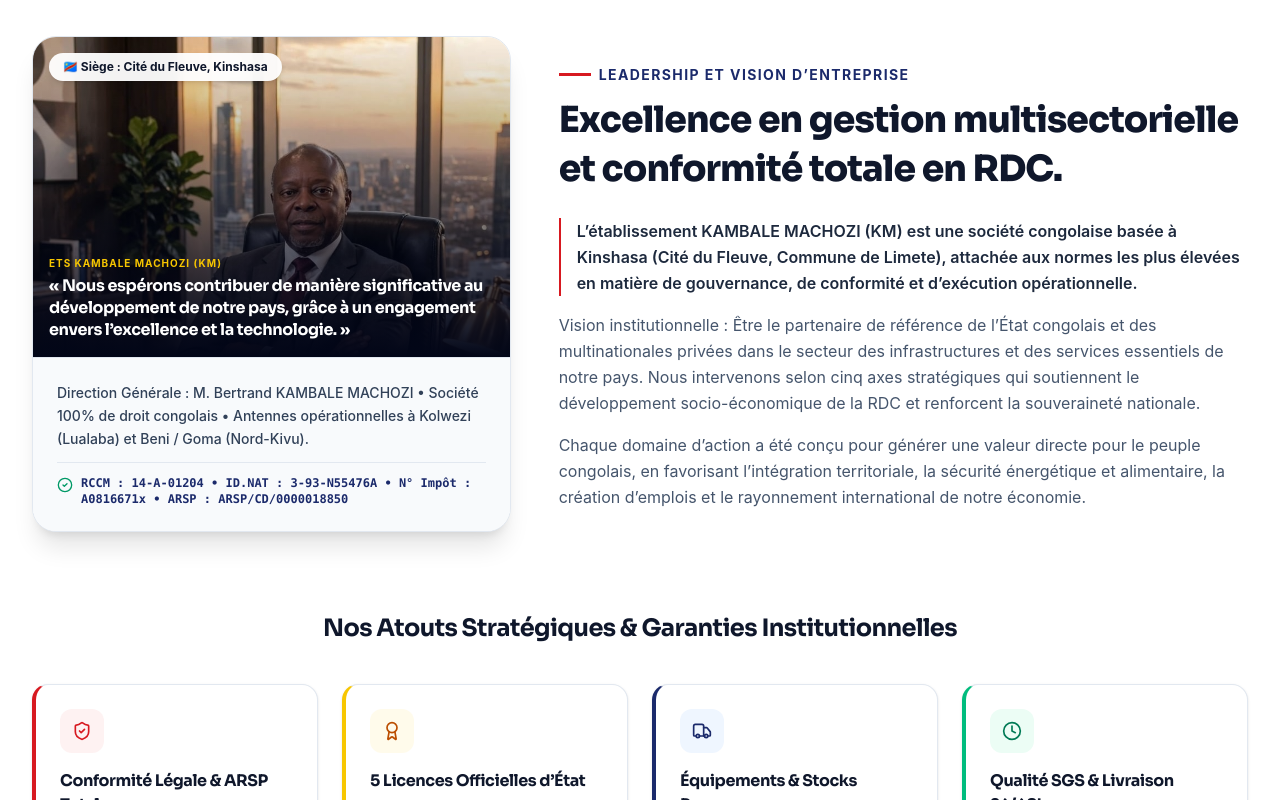
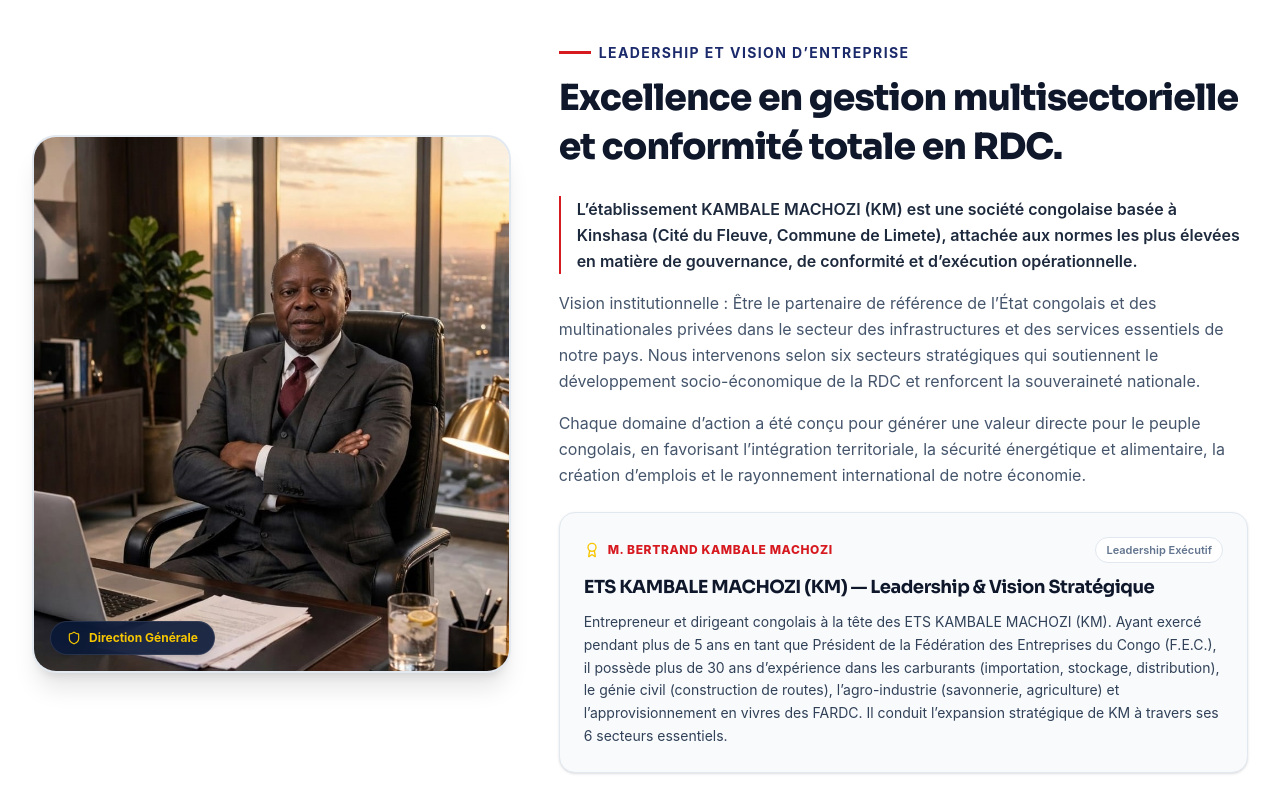
Before and after one commit to EducaTecnologia/kambalemachozi, a React (Vite) app: page / in a window 1280 px wide. Shown: the part 860-1660 px from the top of the page. Built offline with nearby package versions, Linux system fonts and the light colour scheme.

Commit message:
refactor(i18n): update corporate vision and leadership data
Updated strategic sector count from five to six and added new biographical fields for leadership information across all supported languages.

```diff
--- a/src/components/MissionVision.tsx
+++ b/src/components/MissionVision.tsx
@@ -1,5 +1,5 @@
 import React from 'react';
-import { ShieldCheck, Award, Truck, Clock, CheckCircle2 } from 'lucide-react';
+import { ShieldCheck, Award, Truck, Clock, Shield } from 'lucide-react';
 import { Language } from '../types';
 import { getTranslation, IMAGES } from '../data/content';
 
@@ -37,48 +37,25 @@
       <div className="max-w-7xl mx-auto px-4 sm:px-6 lg:px-8">
         {/* Top Block: 2 Columns */}
         <div className="grid grid-cols-1 lg:grid-cols-12 gap-8 lg:gap-12 items-center mb-16">
-          {/* Left Column: Executive Vision Card & Photo */}
-          <div className="lg:col-span-5">
-            <div className="relative rounded-3xl overflow-hidden border border-slate-200 bg-white shadow-xl">
-              <div className="relative h-72 sm:h-80 w-full overflow-hidden">
+          {/* Left Column: Full Unobstructed Executive Leader Portrait (Matching Governance section) */}
+          <div className="lg:col-span-5 relative">
+            <div className="relative rounded-3xl overflow-hidden aspect-[4/4.8] sm:aspect-[4/4.5] max-w-sm sm:max-w-md lg:max-w-none mx-auto border-2 border-slate-200/90 shadow-xl bg-slate-100 group">
               <img
                 src={IMAGES.leaderPortrait}
                 alt="M. Bertrand Kambale Machozi — Direction Générale ETS KAMBALE MACHOZI"
                 referrerPolicy="no-referrer"
-                  className="w-full h-full object-cover object-top transition-transform duration-700 hover:scale-105"
+                className="w-full h-full object-cover object-top transition-transform duration-700 group-hover:scale-105"
                 loading="lazy"
               />
-                <div className="absolute inset-0 bg-gradient-to-t from-slate-950 via-slate-950/40 to-transparent" />
-
-                {/* Badge Overlay */}
-                <div className="absolute top-4 left-4 bg-white/95 backdrop-blur-md px-3.5 py-1.5 rounded-full text-xs font-bold text-slate-900 shadow-md">
-                  {t.badgeRdc}
-                </div>
-
-                <div className="absolute bottom-4 left-4 right-4">
-                  <span className="text-[10px] font-bold uppercase tracking-widest text-[#F7C600] block mb-1">
-                    ETS KAMBALE MACHOZI (KM)
-                  </span>
-                  <blockquote className="text-sm sm:text-base font-bold text-white font-display leading-snug">
-                    {t.manifestoQuote}
-                  </blockquote>
-                </div>
-              </div>
-
-              {/* Legal & Executive details underneath image */}
-              <div className="p-5 sm:p-6 bg-slate-50 border-t border-slate-200">
-                <p className="text-xs sm:text-sm text-slate-700 font-medium leading-relaxed">
-                  {t.oathDesc}
-                </p>
-                <div className="mt-3 pt-3 border-t border-slate-200 flex items-start gap-2 text-xs font-mono font-bold text-[#1B2A6B]">
-                  <CheckCircle2 className="w-4 h-4 text-emerald-600 shrink-0 mt-0.5" />
-                  <span>{t.ngoLegalCert}</span>
-                </div>
+              {/* Elegant subtle badge matching Governance card */}
+              <div className="absolute bottom-4 left-4 bg-[#0A1938]/90 backdrop-blur-md px-4 py-2 rounded-full text-xs font-bold text-[#F7C600] flex items-center gap-2 shadow-lg border border-white/10">
+                <Shield className="w-3.5 h-3.5 text-[#F7C600]" />
+                <span>{currentLang === 'pt' ? 'Direção Geral' : currentLang === 'en' ? 'General Management' : 'Direction Générale'}</span>
               </div>
             </div>
           </div>
 
-          {/* Right Column: Detailed Corporate Narrative */}
+          {/* Right Column: Detailed Corporate Narrative & Leader Profile */}
           <div className="lg:col-span-7 space-y-6">
             <div>
               <div className="inline-flex items-center gap-2 mb-2.5">
@@ -98,6 +75,25 @@
               </p>
               <p>{t.p2}</p>
               <p>{t.p3}</p>
+            </div>
+
+            {/* Strategic Leadership & Executive Bio Box (inserted right after p3) */}
+            <div className="p-5 sm:p-6 rounded-2xl bg-slate-50 border border-slate-200 shadow-sm space-y-2.5 transition-all">
+              <div className="flex flex-wrap items-center justify-between gap-2">
+                <div className="flex items-center gap-2 text-xs font-extrabold uppercase tracking-wider text-[#D71920]">
+                  <Award className="w-4 h-4 text-[#F7C600]" />
+                  <span>{t.leaderName || 'Sr. Bertrand Kambale Machozi'}</span>
+                </div>
+                <span className="text-[11px] font-semibold text-slate-500 bg-white px-2.5 py-1 rounded-full border border-slate-200">
+                  {currentLang === 'pt' ? 'Liderança Executiva' : currentLang === 'en' ? 'Executive Leadership' : 'Leadership Exécutif'}
+                </span>
+              </div>
+              <h4 className="text-base sm:text-lg font-bold text-slate-900 font-display">
+                {t.leaderTitle || 'ETS KAMBALE MACHOZI (KM) — Liderança & Visão Estratégica'}
+              </h4>
+              <p className="text-xs sm:text-sm text-slate-700 leading-relaxed font-normal">
+                {t.leaderBio}
+              </p>
             </div>
           </div>
         </div>
--- a/src/data/i18n/en.ts
+++ b/src/data/i18n/en.ts
@@ -75,8 +75,11 @@
     oathDesc: 'General Management: Mr. Bertrand KAMBALE MACHOZI • 100% Congolese-owned company • Operational branches in Kolwezi (Lualaba) and Beni / Goma (Nord-Kivu).',
     ngoLegalCert: 'RCCM: 14-A-01204 • ID.NAT: 3-93-N55476A • Tax ID: A0816671x • ARSP: ARSP/CD/0000018850',
     p1: 'ETS KAMBALE MACHOZI (KM) is a Congolese company headquartered in Kinshasa (Cité du Fleuve, Limete Municipality), committed to the highest standards of corporate governance, regulatory compliance, and operational execution.',
-    p2: 'Institutional Vision: To be the partner of choice for the Congolese State and private multinationals across our nation’s infrastructure and essential services sectors. We operate across five strategic pillars that drive socio-economic growth and strengthen national sovereignty.',
+    p2: 'Institutional Vision: To be the partner of choice for the Congolese State and private multinationals across our nation’s infrastructure and essential services sectors. We operate across six strategic sectors that drive socio-economic growth and strengthen national sovereignty.',
     p3: 'Every business unit is engineered to deliver direct value to the Congolese people—fostering territorial connectivity, energy and food security, job creation, and the global reach of our economy.',
+    leaderName: 'Mr. Bertrand Kambale Machozi',
+    leaderTitle: 'ETS KAMBALE MACHOZI (KM) — Leadership & Strategic Vision',
+    leaderBio: 'Congolese entrepreneur and executive leading ETS KAMBALE MACHOZI (KM). Having served for more than 5 years as President of the Federation of Enterprises of the Congo (F.E.C.), he brings over 30 years of experience in fuels (import, storage, distribution), civil engineering (road construction), agribusiness (soap manufacturing, agriculture), and military food supplies to the FARDC. He leads KM’s strategic expansion across its 6 essential sectors.',
     valuesTitle: 'Our Key Strengths & Institutional Guarantees',
     values: [
       {
--- a/src/data/i18n/fr.ts
+++ b/src/data/i18n/fr.ts
@@ -81,8 +81,11 @@
     oathDesc: 'Direction Générale : M. Bertrand KAMBALE MACHOZI • Société 100% de droit congolais • Antennes opérationnelles à Kolwezi (Lualaba) et Beni / Goma (Nord-Kivu).',
     ngoLegalCert: 'RCCM : 14-A-01204 • ID.NAT : 3-93-N55476A • N° Impôt : A0816671x • ARSP : ARSP/CD/0000018850',
     p1: 'L’établissement KAMBALE MACHOZI (KM) est une société congolaise basée à Kinshasa (Cité du Fleuve, Commune de Limete), attachée aux normes les plus élevées en matière de gouvernance, de conformité et d’exécution opérationnelle.',
-    p2: 'Vision institutionnelle : Être le partenaire de référence de l’État congolais et des multinationales privées dans le secteur des infrastructures et des services essentiels de notre pays. Nous intervenons selon cinq axes stratégiques qui soutiennent le développement socio-économique de la RDC et renforcent la souveraineté nationale.',
+    p2: 'Vision institutionnelle : Être le partenaire de référence de l’État congolais et des multinationales privées dans le secteur des infrastructures et des services essentiels de notre pays. Nous intervenons selon six secteurs stratégiques qui soutiennent le développement socio-économique de la RDC et renforcent la souveraineté nationale.',
     p3: 'Chaque domaine d’action a été conçu pour générer une valeur directe pour le peuple congolais, en favorisant l’intégration territoriale, la sécurité énergétique et alimentaire, la création d’emplois et le rayonnement international de notre économie.',
+    leaderName: 'M. Bertrand Kambale Machozi',
+    leaderTitle: 'ETS KAMBALE MACHOZI (KM) — Leadership & Vision Stratégique',
+    leaderBio: 'Entrepreneur et dirigeant congolais à la tête des ETS KAMBALE MACHOZI (KM). Ayant exercé pendant plus de 5 ans en tant que Président de la Fédération des Entreprises du Congo (F.E.C.), il possède plus de 30 ans d’expérience dans les carburants (importation, stockage, distribution), le génie civil (construction de routes), l’agro-industrie (savonnerie, agriculture) et l’approvisionnement en vivres des FARDC. Il conduit l’expansion stratégique de KM à travers ses 6 secteurs essentiels.',
     valuesTitle: 'Nos Atouts Stratégiques & Garanties Institutionnelles',
     values: [
       {
--- a/src/data/i18n/pt.ts
+++ b/src/data/i18n/pt.ts
@@ -80,8 +80,11 @@
     oathDesc: 'Direção Geral : Sr. Bertrand KAMBALE MACHOZI • Empresa 100% de direito congolês • Filiais operacionais em Kolwezi (Lualaba) e Beni / Goma (Nord-Kivu).',
     ngoLegalCert: 'RCCM : 14-A-01204 • ID.NAT : 3-93-N55476A • N° Impôt : A0816671x • ARSP : ARSP/CD/0000018850',
     p1: 'O estabelecimento KAMBALE MACHOZI (KM) é uma sociedade congolesa sediada em Kinshasa (Cité du Fleuve, Comuna de Limete), comprometida com os mais altos padrões de governança, conformidade legal e execução operacional.',
-    p2: 'Visão institucional : Ser o parceiro de referência do Estado congolês e das multinacionais privadas no setor de infraestruturas e serviços essenciais do nosso país. Atuamos em cinco eixos estratégicos que sustentam o desenvolvimento socioeconômico da RDC e fortalecem a soberania nacional.',
+    p2: 'Visão institucional : Ser o parceiro de referência do Estado congolês e das multinacionais privadas no setor de infraestruturas e serviços essenciais do nosso país. Atuamos em seis setores estratégicos que sustentam o desenvolvimento socioeconômico da RDC e fortalecem a soberania nacional.',
     p3: 'Cada área de atuação foi concebida para gerar valor direto para o povo congolês, promovendo a integração territorial, a segurança energética e alimentar, a geração de empregos e a projeção internacional da nossa economia.',
+    leaderName: 'Sr. Bertrand Kambale Machozi',
+    leaderTitle: 'ETS KAMBALE MACHOZI (KM) — Liderança & Visão Estratégica',
+    leaderBio: 'Empresário e executivo congolês à frente da ETS KAMBALE MACHOZI (KM). Tendo exercido por mais de 5 anos como Presidente da Federação das Empresas do Congo (F.E.C.), possui mais de 30 anos de experiência em combustíveis (importação, armazenamento, distribuição), engenharia civil (construção de estradas), agroindústria (fabricação de sabões, agricultura) e fornecimento de gêneros alimentícios às FARDC. Lidera a expansão estratégica da KM através de seus 6 setores essenciais.',
     valuesTitle: 'Nossos Diferenciais & Garantias Institucionais',
     values: [
       {
--- a/src/data/i18n/types.ts
+++ b/src/data/i18n/types.ts
@@ -43,6 +43,9 @@
     p1: string;
     p2: string;
     p3: string;
+    leaderName?: string;
+    leaderTitle?: string;
+    leaderBio?: string;
     valuesTitle: string;
     values: { title: string; desc: string }[];
   };
```
Also changed, not shown: public/assets/aistudio/image_ab4a0199.png (added), public/assets/aistudio/image_d80199be.png (added). Lines whose indentation alone changed are shown as unchanged.
